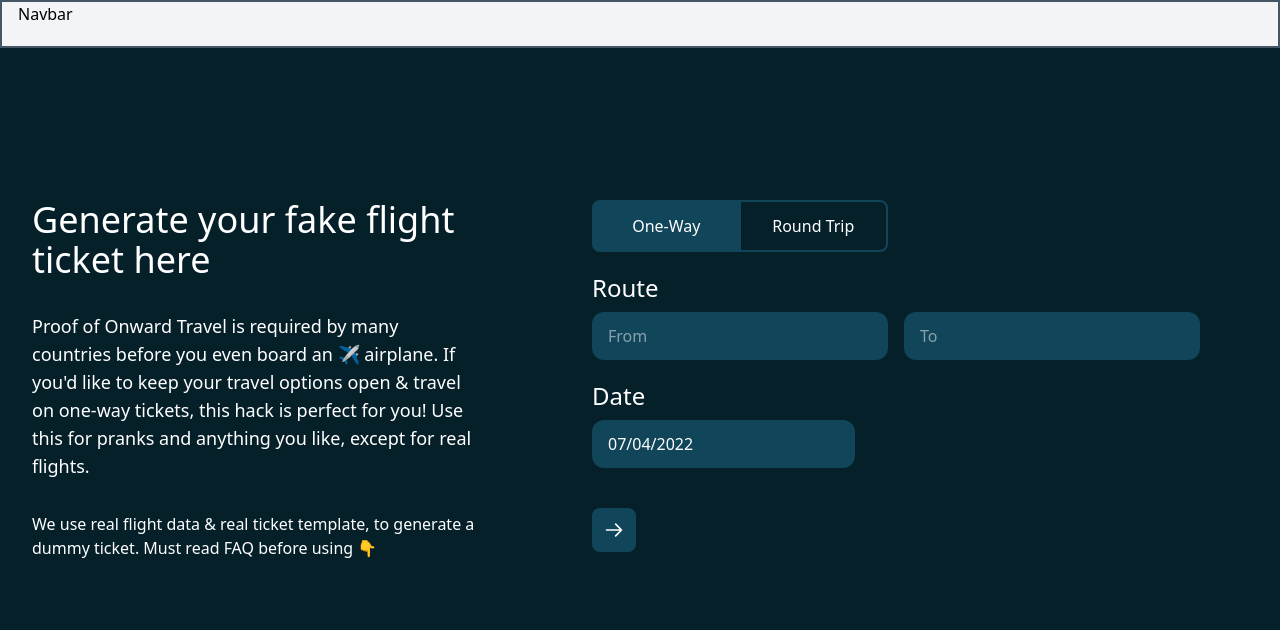
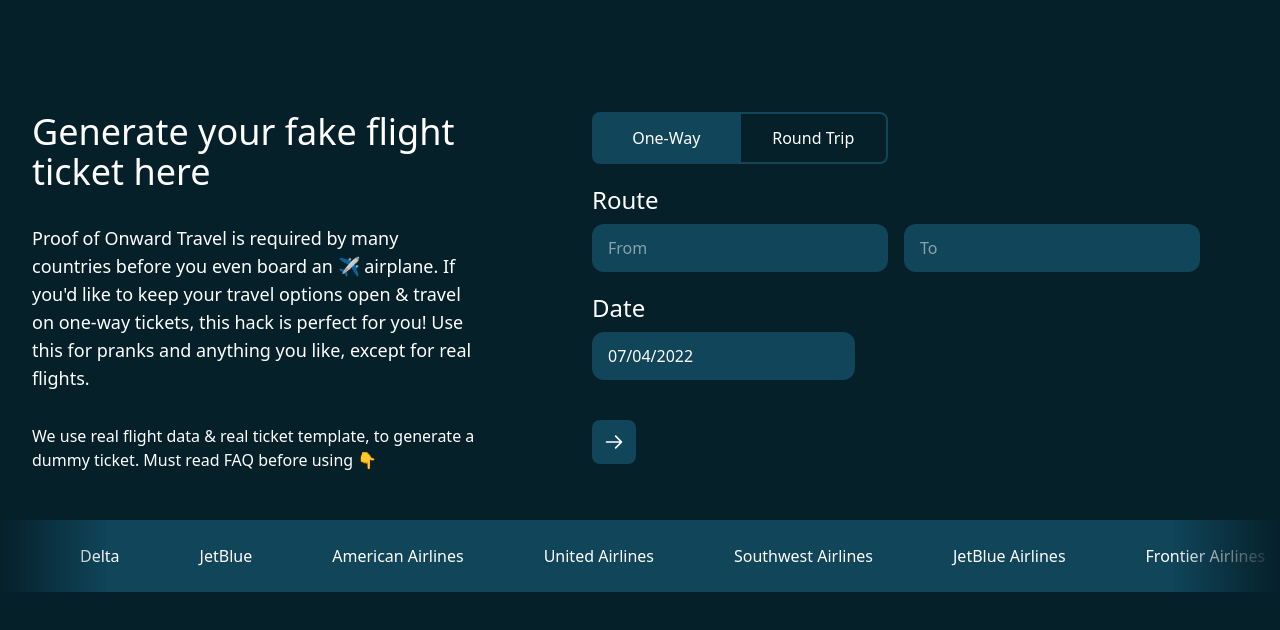
Before and after one commit to monty-src/fakemyflight, a Next.js app: page / in a window 1280 px wide. Shown: the top 630 px of the page. Built offline with nearby package versions, Linux system fonts and the light colour scheme.

Commit message:
switch os

```diff
--- a/package.json
+++ b/package.json
@@ -17,7 +17,8 @@
     "next": "12.2.0",
     "react": "18.2.0",
     "react-datepicker": "^4.8.0",
-    "react-dom": "18.2.0"
+    "react-dom": "18.2.0",
+    "tailwind-scrollbar-hide": "^1.1.7"
   },
   "devDependencies": {
     "autoprefixer": "^10.4.7",
--- /dev/null
+++ b/pages/components/Airports.js
@@ -0,0 +1,142 @@
+
+const Airports = () => {
+
+
+  return (
+    <section className='
+        bg-[#10455a]
+        relative
+        py-6
+    '>
+      <div className='
+        flex
+        px-10
+        sm:px-20
+        whitespace-nowrap
+        space-x-10
+        sm:space-x-20
+        overflow-x-scroll
+        scrollbar-hide
+        text-white
+      '>
+          <h2 className='
+            cursor-pointer
+            transition
+            duration-100
+            transform
+            hover:scale-125
+            hover:text-white
+            active:text-red-500
+            last:pr-24'>Delta</h2>
+          <h2 className='
+            cursor-pointer
+            transition
+            duration-100
+            transform
+            hover:scale-125
+            hover:text-white
+            active:text-red-500
+            last:pr-24'>JetBlue</h2>
+          <h2 className='
+            cursor-pointer
+            transition
+            duration-100
+            transform
+            hover:scale-125
+            hover:text-white
+            active:text-red-500
+            last:pr-24'>American Airlines</h2>
+          <h2 className='
+            cursor-pointer
+            transition
+            duration-100
+            transform
+            hover:scale-125
+            hover:text-white
+            active:text-red-500
+            last:pr-24'>United Airlines</h2>
+          <h2 className='
+            cursor-pointer
+            transition
+            duration-100
+            transform
+            hover:scale-125
+            hover:text-white
+            active:text-red-500
+            last:pr-24'>Southwest Airlines</h2>
+          <h2 className='
+            cursor-pointer
+            transition
+            duration-100
+            transform
+            hover:scale-125
+            hover:text-white
+            active:text-red-500
+            last:pr-24'>JetBlue Airlines</h2>
+          <h2 className='
+            cursor-pointer
+            transition
+            duration-100
+            transform
+            hover:scale-125
+            hover:text-white
+            active:text-red-500
+            last:pr-24'>Frontier Airlines</h2>
+          <h2 className='
+            cursor-pointer
+            transition
+            duration-100
+            transform
+            hover:scale-125
+            hover:text-white
+            active:text-red-500
+            last:pr-24'>Skywest Airlines</h2>
+          <h2 className='
+            cursor-pointer
+            transition
+            duration-100
+            transform
+            hover:scale-125
+            hover:text-white
+            active:text-red-500
+            last:pr-24'>Spirit Airlines</h2>
+          <h2 className='
+            cursor-pointer
+            transition
+            duration-100
+            transform
+            hover:scale-125
+            hover:text-white
+            active:text-red-500
+            last:pr-24'>Alaska Airlines</h2>
+          <h2 className='
+            cursor-pointer
+            transition
+            duration-100
+            transform
+            hover:scale-125
+            hover:text-white
+            active:text-red-500
+            last:pr-24'>Hawaiian Airlines</h2>
+      </div>
+      <div className='
+        absolute
+        top-0
+        right-0
+        bg-gradient-to-l from-[#06202A]
+        h-20
+        w-1/12
+      '></div>
+      <div className='
+        absolute
+        top-0
+        left-0
+        bg-gradient-to-r from-[#06202A]
+        h-20
+        w-1/12
+      '></div>
+    </section>
+  )
+}
+
+export default Airports
--- a/pages/index.js
+++ b/pages/index.js
@@ -3,8 +3,7 @@ import moment from 'moment';
 import Head from 'next/head';
 
 import Form from './components/Form';
-import Navbar from './components/Navbar';
-
+import Airports from './components/Airports';
 export default function Home() {
 
   const [ flights, setFlights ] = useState(false);
@@ -16,11 +15,9 @@ export default function Home() {
         <meta name="description" content="Generated by create next app" />
         <link rel="icon" href="/favicon.ico" />
       </Head>
-
-      <Navbar />
       <main className="container lg">
         <section>
-          <div className="max-w-screen-xl py-16 mx-auto sm:px-6 lg:px-8">
+          <div className="max-w-screen-xl pt-16 mx-auto sm:px-6 lg:px-8">
             <div className="grid ls-1 gap-x-16 gap-y-8 lg:grid-cols-5">
               <div className="lg:py-12 lg:col-span-2 text-white">
                 <h1 className="text-4xl font-medium mb-8">Generate your fake flight ticket here</h1>
@@ -41,11 +38,11 @@ export default function Home() {
             </div>
           </div>
         </section>
-        {flights &&
+        {/* {flights &&
             <section className="container lg mt-10">
                     {flights.map(({leg, fare}, idx) => (
                         <section className="bg-gray-100 mt-10 rounded-sm shadow-lg" key={idx}>
-                            <div className="max-w-screen-xl py-16 mx-auto sm:px-6 lg:px-8">
+                            <div className="max-w-screen-xl mx-auto sm:px-6 lg:px-8">
                                 <div className="grid grid-cols-3">
                                     <div>
                                         <h2>{idx}</h2>
@@ -83,8 +80,9 @@ export default function Home() {
                         </section>
                     ))}
             </section>
-        }
+        } */}
       </main>
+      <Airports className="mt-10" />
     </div>
   )
 }
--- a/tailwind.config.js
+++ b/tailwind.config.js
@@ -14,6 +14,7 @@ module.exports = {
     },
   },
   plugins: [
-    require('@tailwindcss/forms')
+    require('@tailwindcss/forms'),
+    require('tailwind-scrollbar-hide')
   ]
 }
```
Also changed, not shown: 1 other file (tests, documents, lock files or other folders).
